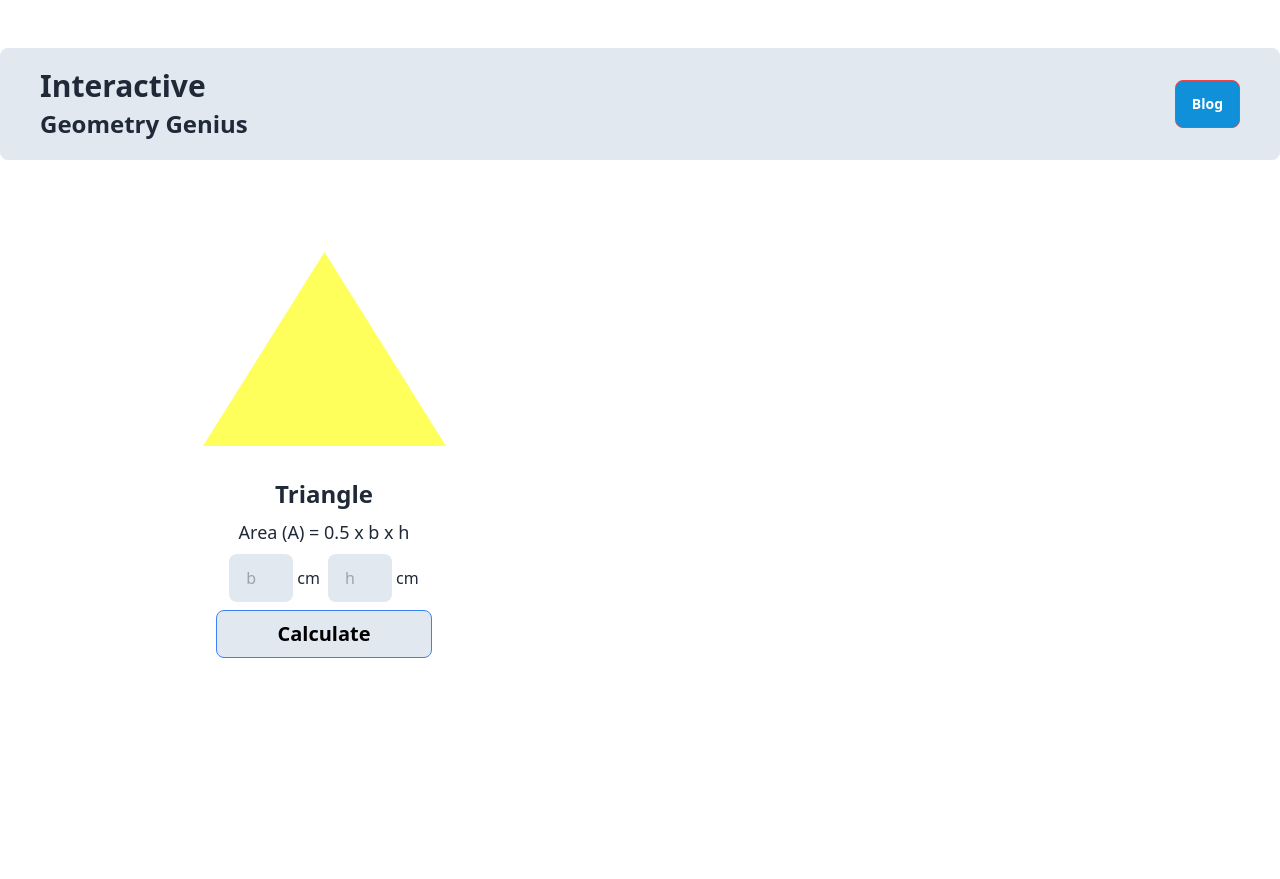
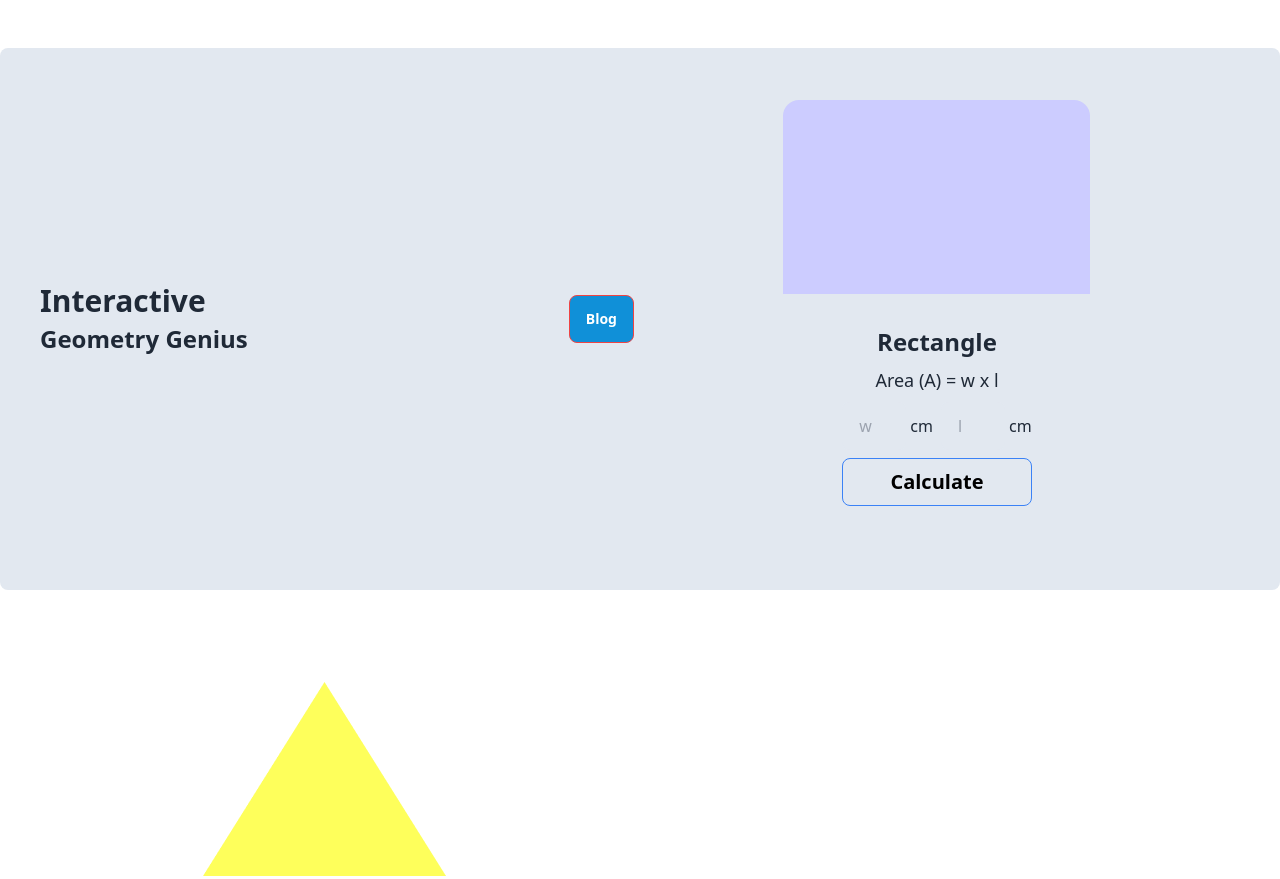
Before and after one commit to mostafizurrahman26/junior-developer-10, a plain HTML site: page index.html in a window 1280 px wide. Shown: the top 879 px of the page. Before the commit the page ends 800 px from the top, so only its background shows below. Drawn offline with nearby package versions, Linux system fonts and the light colour scheme.

```diff
--- a/index.html
+++ b/index.html
@@ -20,6 +20,23 @@
         <div class="navbar-end">
     <a onclick="blogBtn()" id="btn-blog" class="btn bg-[#1090D8]  border-red-500 normal-case">Blog</a>
 </div>
+
+             <!--Area of Rectangle Card side-->
+    <div class="card w-full  py-8 px-3 h-auto">
+        <figure><img src="images/rectangle.png" alt="Triangle" /></figure>
+            <div class="card-body">
+              <h2 id="rectangle-title" class="card-title mx-auto font-bold text-2xl">Rectangle</h2>
+                 <p class="text-center text-lg ">Area (A) = w x l</p>
+                    <div class="flex items-center">
+                     <input id="rectangle-width" type="text" placeholder="w" class="input w-16 max-w-xs bg-slate-200" />
+                 <p class="pl-1 pr-2">cm</p>
+               <input id="rectangle-length" type="text" placeholder="l" class="input w-16 max-w-xs bg-slate-200" />
+             <p class="pl-1">cm</p>
+            </div>
+        <button id="rectangle-btn" class="btn bg-slate-200 text-black w-full text-xl border-blue-500 normal-case ">Calculate</button>
+     </div>
+    </div>
+
 </div>
 </header>
 <!-- Area of main section side-->
```
